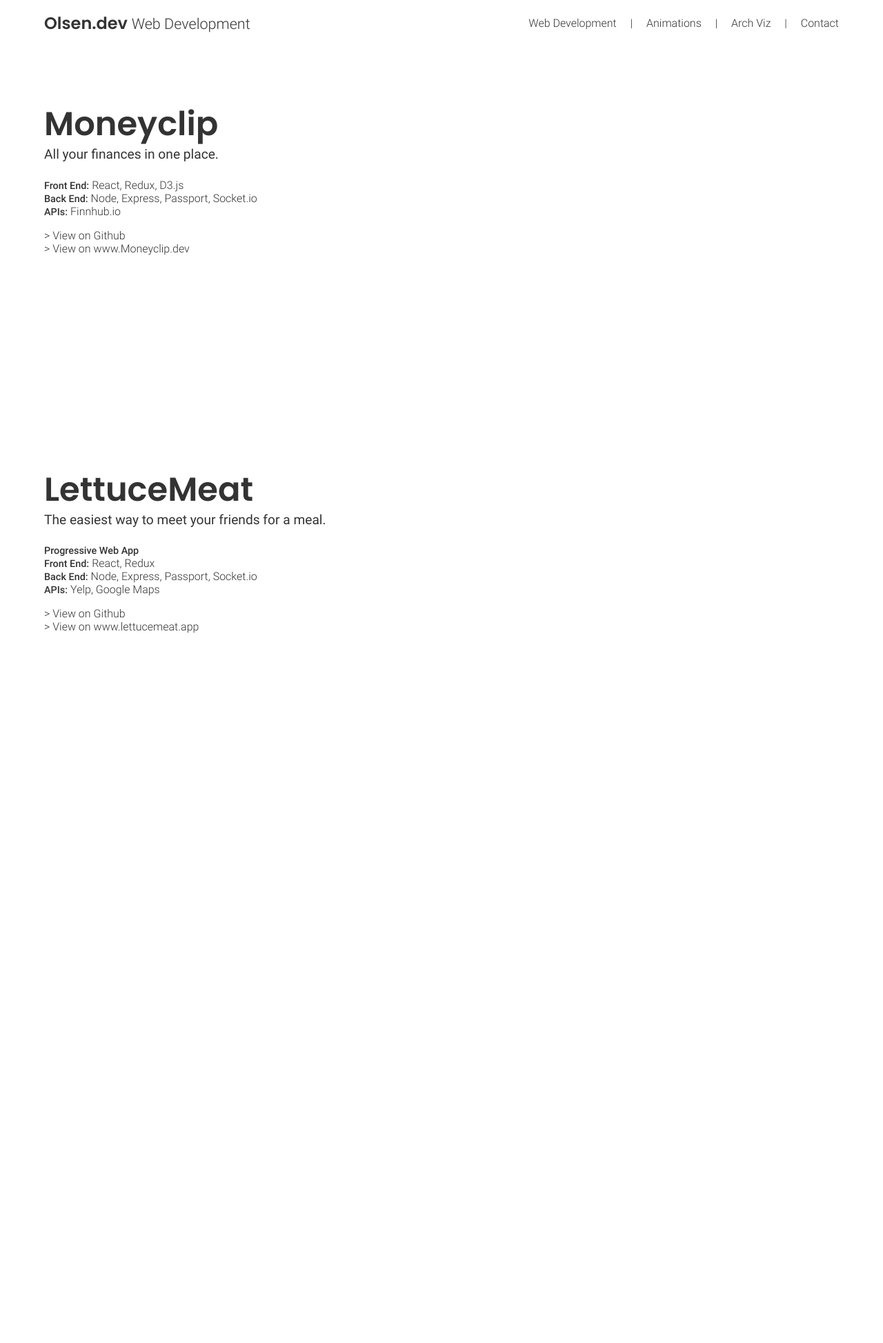
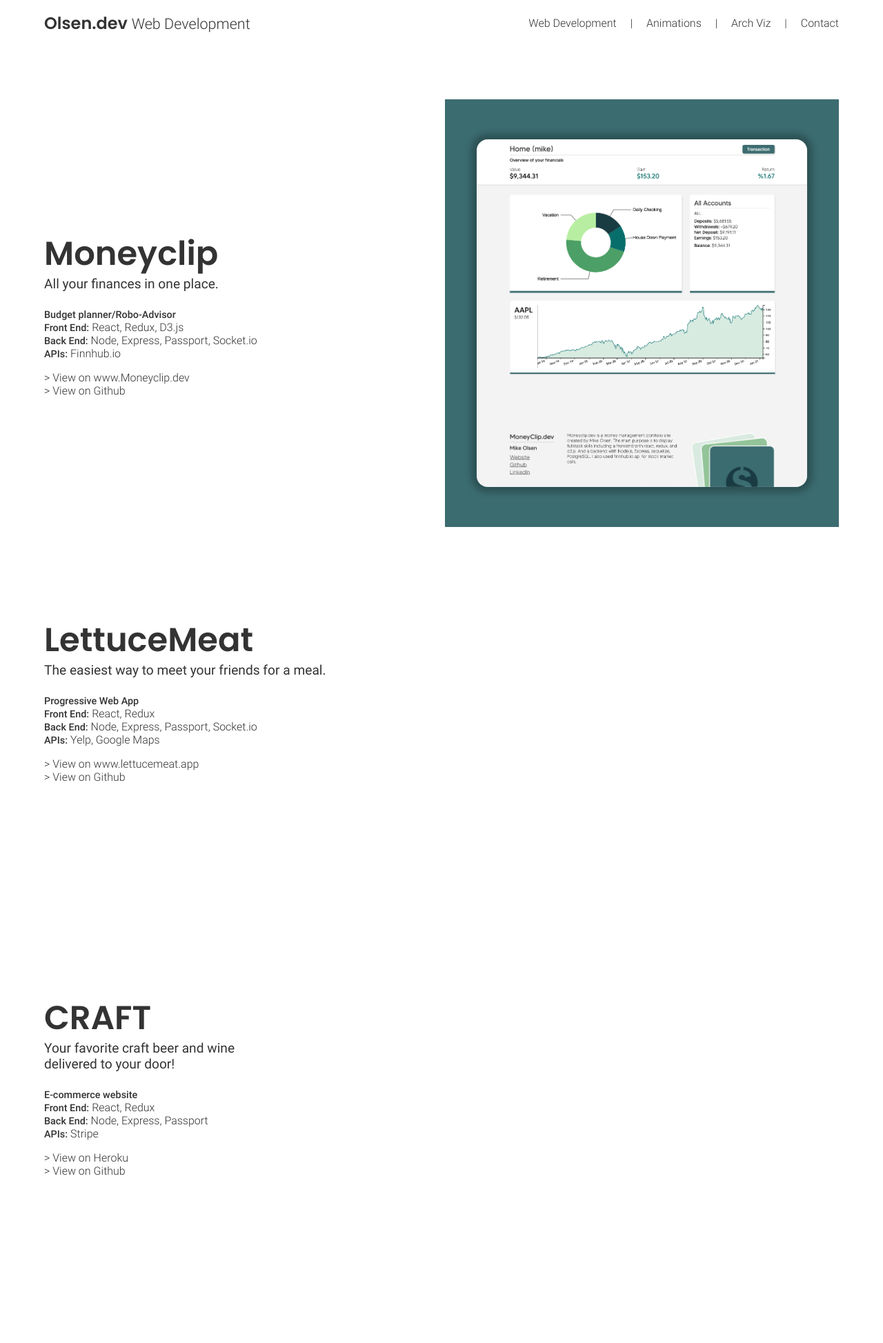
Before and after one commit to olsen3d/portfolio, a website: page index.html in a window 1280 px wide. Shown: the whole page at 69% size. Before the commit the page ends 1158 px from the top, so only its background shows below. Drawn offline with Linux system fonts and the light colour scheme; a script that the page names is missing.

Commit message:
projects

```diff
--- a/index.html
+++ b/index.html
@@ -26,8 +26,8 @@
 
     <div class="spacer"></div>
 
-    <div class="fullPageFlex">
-      <div>
+    <div class="projectContainer">
+      <div class="descSide">
         <div class="heading leftText">
           Moneyclip
         </div>
@@ -35,6 +35,9 @@
           All your finances in one place.
         </div>
         <div class="librariesContainer">
+          <div class="leftText">
+            <span class="libraries">Budget planner/Robo-Advisor </span>
+          </div>
           <div class="leftText">
             <span class="libraries">Front End:</span>
             <span class="librariesLight">React, Redux, D3.js</span>
@@ -51,11 +54,16 @@
 
         <div class="leftText">
           <span class="librariesLight">> View on</span>
-          <a class="navLinks" href="https://github.com/olsen3d/moneyclip">Github</a>
+          <a class="navLinks" href="https://www.moneyclip.dev">www.Moneyclip.dev</a>
         </div>
         <div class="leftText">
           <span class="librariesLight">> View on</span>
-          <a class="navLinks" href="https://www.moneyclip.dev">www.Moneyclip.dev</a>
+          <a class="navLinks" href="https://github.com/olsen3d/moneyclip">Github</a>
+        </div>
+      </div>
+      <div class="projectSide blue">
+        <div class="projectPreviewContainer">
+          <img src="../src/img/moneyclipPortfolio.png" />
         </div>
       </div>
     </div>
@@ -88,11 +96,50 @@
 
         <div class="leftText">
           <span class="librariesLight">> View on</span>
-          <a class="navLinks" href="https://github.com/LettuceMeat/lettuce-meat">Github</a>
+          <a class="navLinks" href="https://www.lettucemeat.app">www.lettucemeat.app</a>
         </div>
         <div class="leftText">
           <span class="librariesLight">> View on</span>
-          <a class="navLinks" href="https://www.lettucemeat.app">www.lettucemeat.app</a>
+          <a class="navLinks" href="https://github.com/LettuceMeat/lettuce-meat">Github</a>
+        </div>
+      </div>
+    </div>
+
+    <div class="fullPageFlex">
+      <div>
+        <div class="heading leftText">
+          CRAFT
+        </div>
+        <div class="subHeading leftText">
+          Your favorite craft beer and wine <br>
+          delivered to your door!
+
+        </div>
+        <div class="librariesContainer">
+          <div class="leftText">
+            <span class="libraries">E-commerce website</span>
+          </div>
+          <div class="leftText">
+            <span class="libraries">Front End:</span>
+            <span class="librariesLight">React, Redux</span>
+          </div>
+          <div class="leftText">
+            <span class="libraries">Back End:</span>
+            <span class="librariesLight">Node, Express, Passport</span>
+          </div>
+          <div class="leftText">
+            <span class="libraries">APIs:</span>
+            <span class="librariesLight">Stripe</span>
+          </div>
+        </div>
+
+        <div class="leftText">
+          <span class="librariesLight">> View on</span>
+          <a class="navLinks" href="https://www.lettucemeat.app">Heroku</a>
+        </div>
+        <div class="leftText">
+          <span class="librariesLight">> View on</span>
+          <a class="navLinks" href="https://github.com/LettuceMeat/lettuce-meat">Github</a>
         </div>
       </div>
     </div>
--- a/styles.css
+++ b/styles.css
@@ -22,7 +22,6 @@
   font-family: 'italic';
   src: url('./src/font/Roboto-LightItalic.ttf');
 }
-
 .heading {
   font-family: 'poppins';
   font-size: 3em;
@@ -84,6 +83,11 @@
   background-color: white;
   margin: 0px;
   padding: 0;
+
+  image-rendering: -webkit-optimize-contrast;
+  image-rendering: crisp-edges;
+  /* -ms-interpolation-mode: nearest-neighbor; */
+
 }
 
 a:link {
@@ -255,3 +259,42 @@
 #vrview {
   width: 100%;
 }
+
+.projectContainer {
+  display: flex;
+  flex-direction: row;
+  flex-wrap: wrap;
+  align-items: center;
+  justify-content: space-between;
+  height: 620px;
+  padding: 5%;
+}
+
+.descSide {
+  display: flex;
+  flex-direction: column;
+}
+
+.projectSide {
+  height: 100%;
+  display: flex;
+  align-items: center;
+  justify-content: center;
+}
+
+.blue {
+  background-color: #3b6c70;
+}
+
+.projectPreviewContainer {
+  padding: 8%;
+  display: flex;
+  align-items: center;
+  justify-content: center;
+}
+
+.projectPreviewContainer>img {
+  border-radius: 1rem;
+  max-height: 600px;
+  box-shadow: 0px 0px 10px 8px rgba(0,0,0,0.25);
+}
```
Also changed, not shown: archviz.html (+3 -3 lines), src/img/moneyclipPortfolio.png (added).
